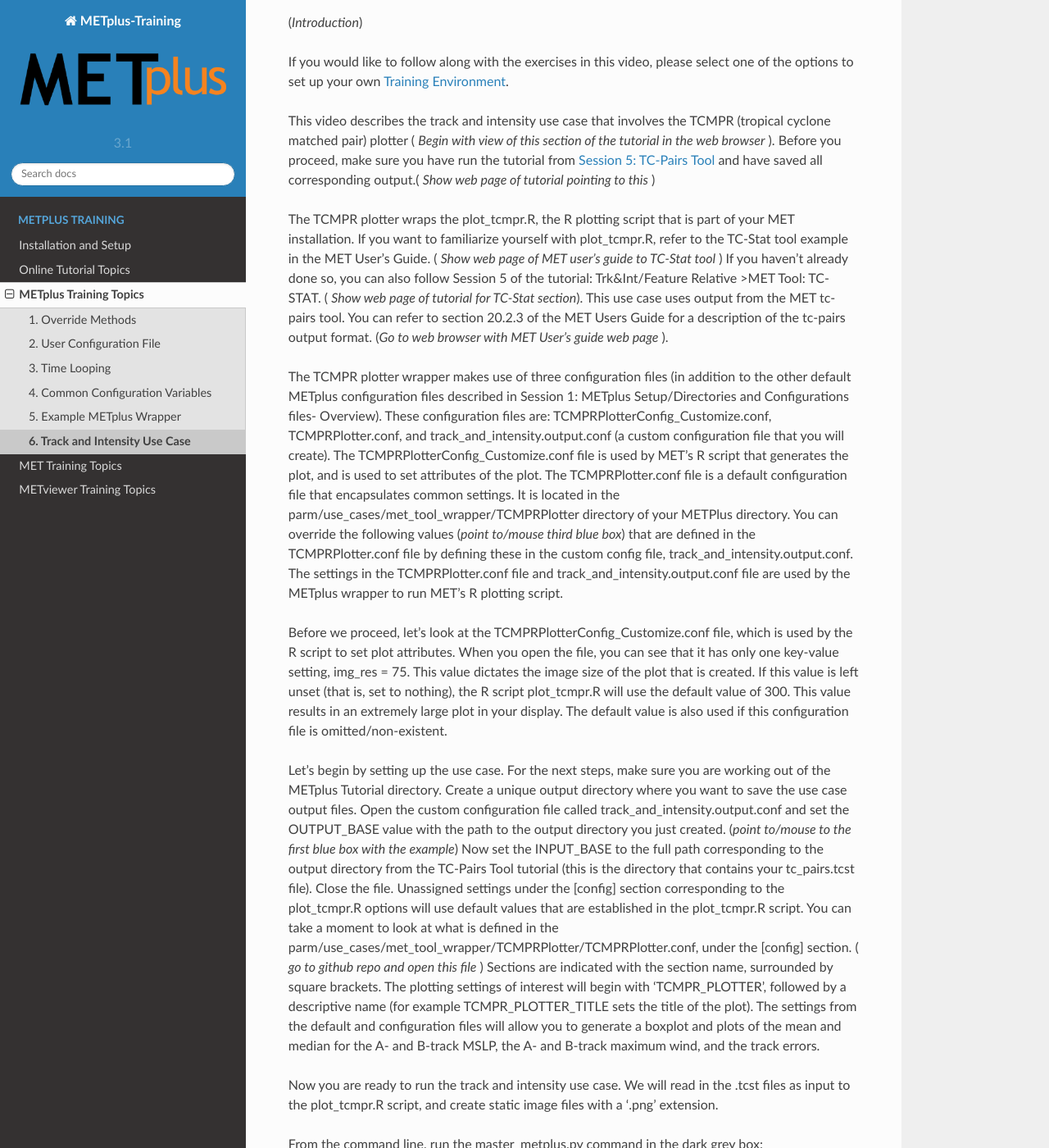
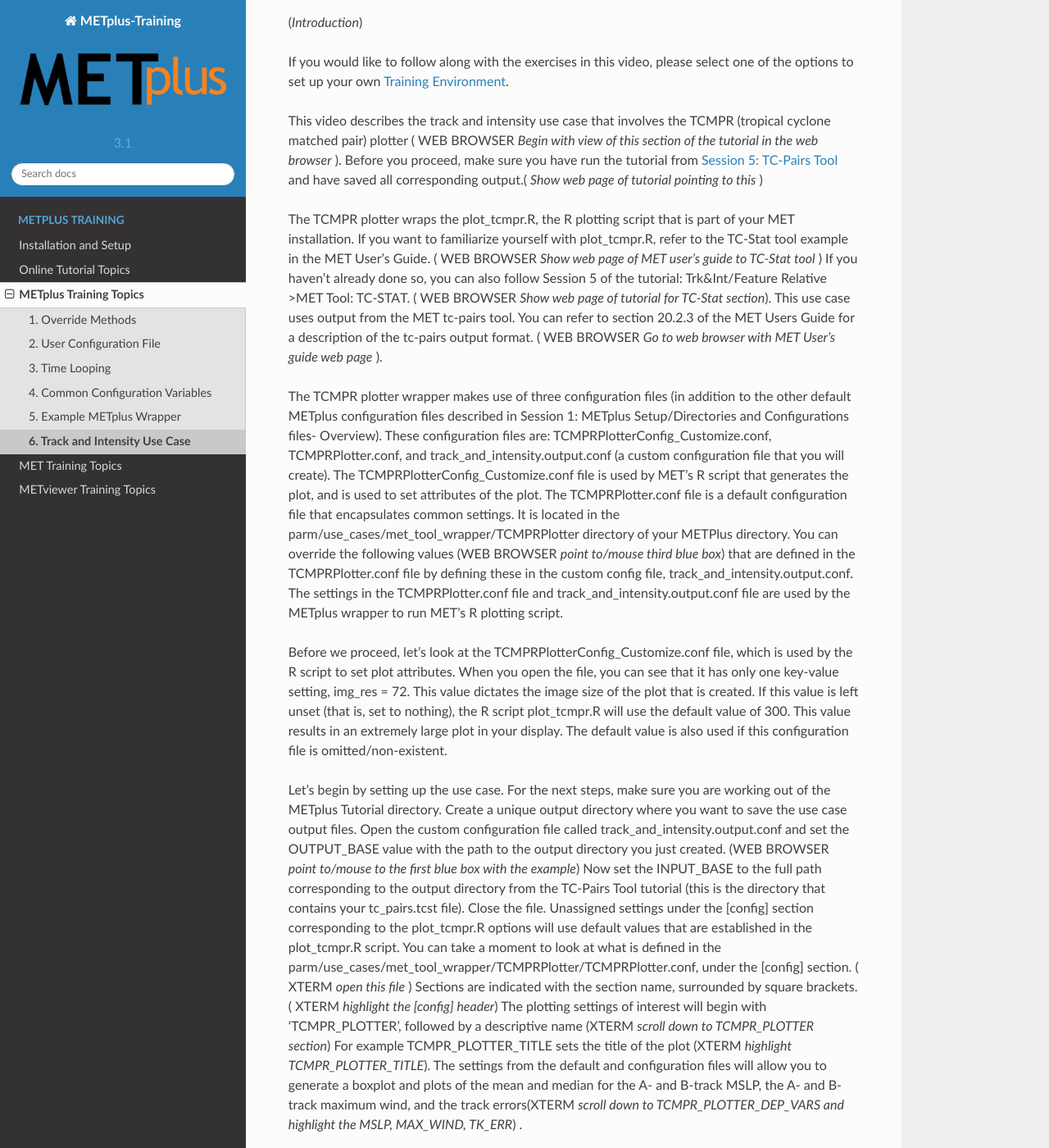
Before and after one commit to dtcenter/METplus-Training, a Sphinx documentation site: the page built from docs/modules/METplus/use_case_track_and_intensity.rst, in a window 1280 px wide and 1400 px high, scrolled down 512 px. Shown: the whole window at 82% size. Built offline with Sphinx 7.4.7 and the Read the Docs theme 2.0.0, drawn with Linux system fonts in a browser that asks for light colours; some of the changed text lies outside the part shown.

Commit message:
Update use_case_track_and_intensity.rst
Need to indicate which window- Xterm or Web page, so added these to stage directions in all caps.

```diff
--- a/docs/modules/METplus/use_case_track_and_intensity.rst
+++ b/docs/modules/METplus/use_case_track_and_intensity.rst
@@ -13,47 +13,48 @@
 
 If you would like to follow along with the exercises in this video, please select one of the options to set up your own :ref:`Training Environment <training_environment>`.
 
-This video describes the track and intensity use case that involves the TCMPR (tropical cyclone matched pair) plotter ( *Begin with view of this section of the tutorial in the web browser* ). Before you proceed, make sure you have run the tutorial from `Session 5: TC-Pairs Tool <https://dtcenter.org/metplus-practical-session-guide-version-3-0/session-5-trkintfeature-relative>`_ and have saved all corresponding output.( *Show web page of tutorial pointing to this* )
+This video describes the track and intensity use case that involves the TCMPR (tropical cyclone matched pair) plotter ( WEB BROWSER *Begin with view of this section of the tutorial in the web browser* ). Before you proceed, make sure you have run the tutorial from `Session 5: TC-Pairs Tool <https://dtcenter.org/metplus-practical-session-guide-version-3-0/session-5-trkintfeature-relative>`_ and have saved all corresponding output.( *Show web page of tutorial pointing to this* )
 
-The TCMPR plotter wraps the plot_tcmpr.R, the R plotting script that is part of your MET installation.  If you want to familiarize yourself with plot_tcmpr.R, refer to the TC-Stat tool example in the MET User’s Guide. ( *Show web page of MET user's guide to TC-Stat tool* ) If you haven’t already done so, you can also follow Session 5 of the tutorial: Trk&Int/Feature Relative >MET Tool: TC-STAT. ( *Show web page of tutorial for TC-Stat section*).   This use case uses output from the MET tc-pairs tool.  You can refer to section 20.2.3 of the MET Users Guide for a description of the tc-pairs output format. (*Go to web browser with MET User's guide web page* ).
+The TCMPR plotter wraps the plot_tcmpr.R, the R plotting script that is part of your MET installation.  If you want to familiarize yourself with plot_tcmpr.R, refer to the TC-Stat tool example in the MET User’s Guide. ( WEB BROWSER *Show web page of MET user's guide to TC-Stat tool* ) If you haven’t already done so, you can also follow Session 5 of the tutorial: Trk&Int/Feature Relative >MET Tool: TC-STAT. ( WEB BROWSER *Show web page of tutorial for TC-Stat section*).   This use case uses output from the MET tc-pairs tool.  You can refer to section 20.2.3 of the MET Users Guide for a description of the tc-pairs output format. ( WEB BROWSER *Go to web browser with MET User's guide web page* ).
 
-The TCMPR plotter wrapper makes use of three configuration files (in addition to the other default METplus configuration files described in Session 1: METplus Setup/Directories and Configurations files- Overview).  These configuration files are: TCMPRPlotterConfig_Customize.conf, TCMPRPlotter.conf, and track_and_intensity.output.conf (a custom configuration file that you will create).  The TCMPRPlotterConfig_Customize.conf file is used by MET’s R script that generates the plot, and is used to set attributes of the plot.  The TCMPRPlotter.conf file is a default configuration file that encapsulates common settings.  It is located in the parm/use_cases/met_tool_wrapper/TCMPRPlotter directory of your METPlus directory.  You can override the following values (*point to/mouse third blue box*) that are defined in the TCMPRPlotter.conf file by defining these in the custom config file, track_and_intensity.output.conf. The settings in the TCMPRPlotter.conf file and track_and_intensity.output.conf file are used by the METplus wrapper to run MET’s R plotting script.
+The TCMPR plotter wrapper makes use of three configuration files (in addition to the other default METplus configuration files described in Session 1: METplus Setup/Directories and Configurations files- Overview).  These configuration files are: TCMPRPlotterConfig_Customize.conf, TCMPRPlotter.conf, and track_and_intensity.output.conf (a custom configuration file that you will create).  The TCMPRPlotterConfig_Customize.conf file is used by MET’s R script that generates the plot, and is used to set attributes of the plot.  The TCMPRPlotter.conf file is a default configuration file that encapsulates common settings.  It is located in the parm/use_cases/met_tool_wrapper/TCMPRPlotter directory of your METPlus directory.  You can override the following values (WEB BROWSER *point to/mouse third blue box*) that are defined in the TCMPRPlotter.conf file by defining these in the custom config file, track_and_intensity.output.conf. The settings in the TCMPRPlotter.conf file and track_and_intensity.output.conf file are used by the METplus wrapper to run MET’s R plotting script.
 
-Before we proceed, let’s look at the  TCMPRPlotterConfig_Customize.conf file, which is used by the R script to set plot attributes.  When you open the file, you can see that it has only one key-value setting, img_res = 75. This value dictates the image size of the plot  that is created.  If this value is left unset (that is, set to nothing), the R script plot_tcmpr.R will use the default value of 300. This value results in an extremely large plot in your display.  The default value is also used if this configuration file is omitted/non-existent.
+Before we proceed, let’s look at the  TCMPRPlotterConfig_Customize.conf file, which is used by the R script to set plot attributes.  When you open the file, you can see that it has only one key-value setting, img_res = 72. This value dictates the image size of the plot  that is created.  If this value is left unset (that is, set to nothing), the R script plot_tcmpr.R will use the default value of 300. This value results in an extremely large plot in your display.  The default value is also used if this configuration file is omitted/non-existent.
 
-Let’s begin by setting up the use case.  For the next steps, make sure you are working out of the METplus Tutorial directory.  Create a unique output directory where you want to save the use case output files.  Open the custom configuration file called track_and_intensity.output.conf and set the  OUTPUT_BASE value with the path to the output directory you just created. (*point to/mouse to the first blue box with the example*) Now set the INPUT_BASE to the full path corresponding to the output directory from the TC-Pairs Tool tutorial (this is the directory that contains your tc_pairs.tcst file). Close the file.
-Unassigned settings under the [config] section corresponding to the plot_tcmpr.R options will use default values that are established in the plot_tcmpr.R script.  You can take a moment to look at what is defined in the parm/use_cases/met_tool_wrapper/TCMPRPlotter/TCMPRPlotter.conf, under the [config] section. ( *go to github repo and open this file* ) Sections are indicated with the section name, surrounded by square brackets.  The plotting settings of interest will begin with ‘TCMPR_PLOTTER’, followed by a descriptive name  (for example TCMPR_PLOTTER_TITLE sets the title of the plot).  The settings from the default and configuration files  will allow you to generate a boxplot and plots of the mean and median for the A- and B-track MSLP, the A- and B-track maximum wind, and the track errors.
+Let’s begin by setting up the use case.  For the next steps, make sure you are working out of the METplus Tutorial directory.  Create a unique output directory where you want to save the use case output files.  Open the custom configuration file called track_and_intensity.output.conf and set the  OUTPUT_BASE value with the path to the output directory you just created. (WEB BROWSER *point to/mouse to the first blue box with the example*) Now set the INPUT_BASE to the full path corresponding to the output directory from the TC-Pairs Tool tutorial (this is the directory that contains your tc_pairs.tcst file). Close the file.
+Unassigned settings under the [config] section corresponding to the plot_tcmpr.R options will use default values that are established in the plot_tcmpr.R script.  You can take a moment to look at what is defined in the parm/use_cases/met_tool_wrapper/TCMPRPlotter/TCMPRPlotter.conf, under the [config] section. ( XTERM *open this file* ) Sections are indicated with the section name, surrounded by square brackets.( XTERM *highlight the [config] header*) The plotting settings of interest will begin with ‘TCMPR_PLOTTER’, followed by a descriptive name (XTERM *scroll down to TCMPR_PLOTTER section*) For example TCMPR_PLOTTER_TITLE sets the title of the plot (XTERM *highlight TCMPR_PLOTTER_TITLE*).  The settings from the default and configuration files will allow you to generate a boxplot and plots of the mean and median for the A- and B-track MSLP, the A- and B-track maximum wind, and the track errors(XTERM *scroll down to TCMPR_PLOTTER_DEP_VARS and highlight the MSLP, MAX_WIND, TK_ERR*) .
 
-Now you are ready to run the track and intensity use case. We will  read in the .tcst files as input to the plot_tcmpr.R script, and create static image files with a ‘.png’ extension.
+(RETURN TO WEB BROWSER *go to Example 1*)
+Now you are ready to run the track and intensity use case. We will read in the .tcst files as input to the plot_tcmpr.R script, and create static image files with a ‘.png’ extension.
 
 From the command line, run the master_metplus.py command in the dark grey box:
 
-(*mouse over/point to the command line command in the dark grey box under Example 1*)
+(WEB BROWSER *mouse over/point to the command line command in the dark grey box under Example 1*)
 
 You should observe the following output in the output directory you created:
 
-(*mouse over/point to the output in the blue box below the dark grey box*)
+(WEB BROWSER *mouse over/point to the output in the blue box below the dark grey box*)
 
 The plot filenames are comprised of the dependent variable name (from the TCMPR_PLOTTER_DEP_VARS setting) and the plot type (from the TCMPR_PLOTTER_PLOT_TYPES setting)
 
 You can use the ‘display’ command to view these .png files. Here is an example of how to use the ‘display’ command.
 
-(*scroll down to bottom of page and mouse over/point to dark grey box*)
+(WEB BROWSER *scroll down to bottom of page and mouse over/point to dark grey box*)
 
-(*scroll back up to section the section ‘Example 2’*)
+(WEB BROWSER *scroll back up to section the section ‘Example 2’*)
 
-In the previous example, we generated boxplots, mean and median plots. Now let’s just create boxplots of the variables of interest.  Open your track_and_intensity.output.conf file and set TCMPR_PLOTTER_PLOT_TYPES=BOXPLOT (*highlight the blue box under Example 2*)
+In the previous example, we generated boxplots, mean and median plots. Now let’s just create boxplots of the variables of interest.  Open your track_and_intensity.output.conf file and set TCMPR_PLOTTER_PLOT_TYPES=BOXPLOT (WEB BROWSER *highlight the blue box under Example 2*)
 
 Close the file and rerun the master_metplus.py command from the command line:
 
-(*mouse over/point to the dark grey box with the command line command*)
+(WEB BROWSER *mouse over/point to the dark grey box with the command line command*)
 
 Now look at your output files in your output directory.  Now you should see that only boxplot plots were generated.
 
-(*mouse over/point to light blue box with list of png boxplot files*)
+(WEB BROWSER *mouse over/point to light blue box with list of png boxplot files*)
 
 Again, use the ‘display’ command to view the plots.
 
-(*scroll to bottom of the page and mouse over/point to the dark grey box with examples of using ‘display’*)
+(WEB BROWSER *scroll to bottom of the page and mouse over/point to the dark grey box with examples of using ‘display’*)
 
 This concludes the Track and Intensity TCMPR Plotter use case.  Now it’s your turn to do more experimentation with the configuration files.  Thank you for your time and attention.
```
